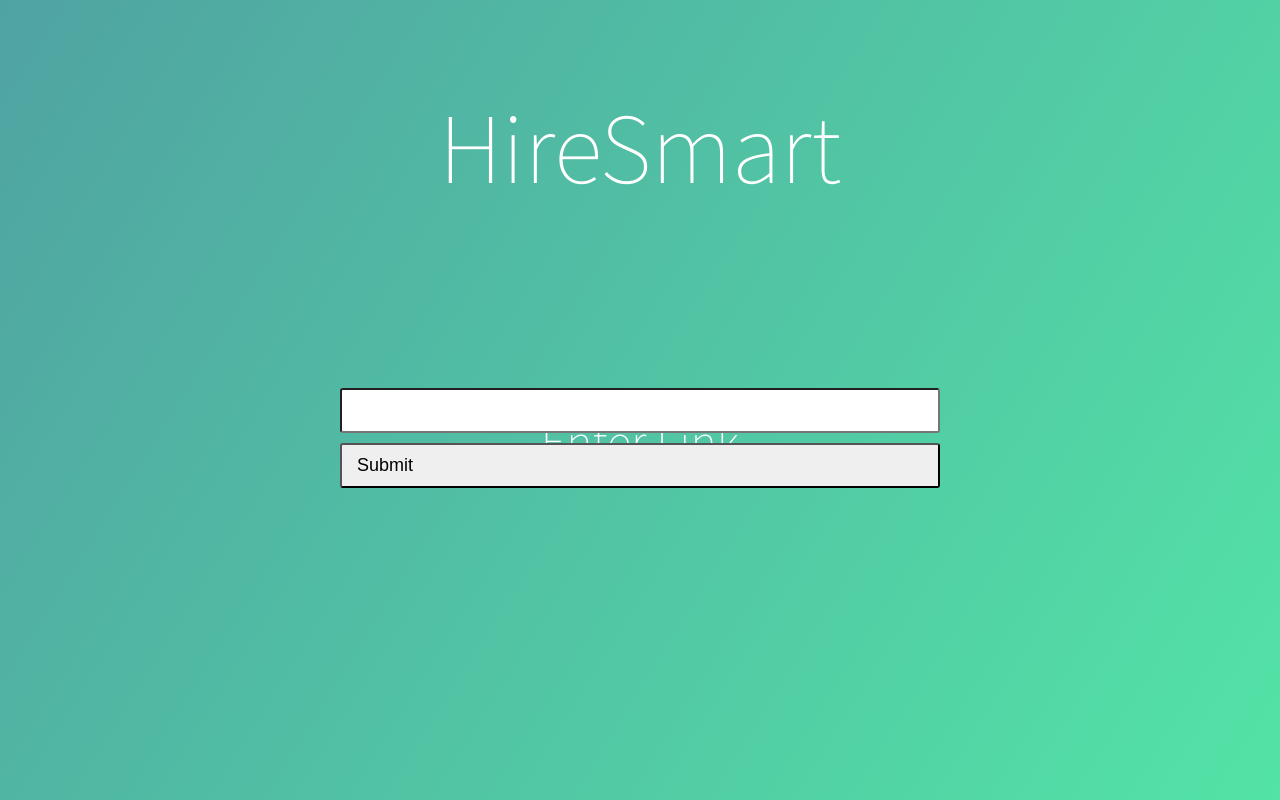
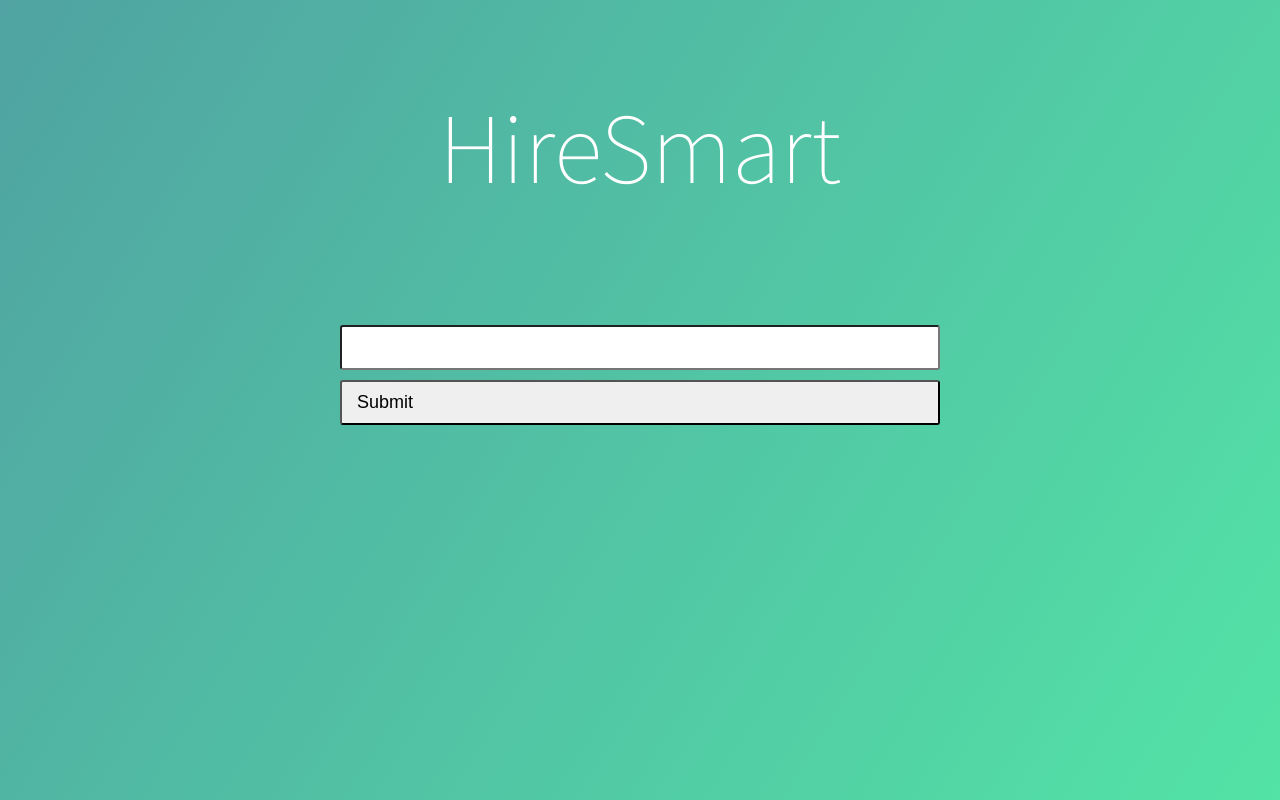
Before and after one commit to harnaman-hk/HireSmart_hackathon, a Flask app: page / in a window 1280 px wide. Run offline with Flask 2, Linux system fonts and the light colour scheme.

Commit message:
Update index.html

```diff
--- a/templates/index.html
+++ b/templates/index.html
@@ -10,9 +10,9 @@
   <div class="wrapper">
 	<div><h1>HireSmart</h1></div>
 	   <div class="container">
-		     <h1>Enter Link</h1>
+
 		      <form class="form" method="POST" action="{{ url_for('result') }}">
-			         <input type="text" name="recruiter" placeholder="Link">
+			         <input type="text" name="recruiter" placeholder="Enter Link">
 			         <input type="submit" value="Submit">
 		      </form>
 	   </div>
```
